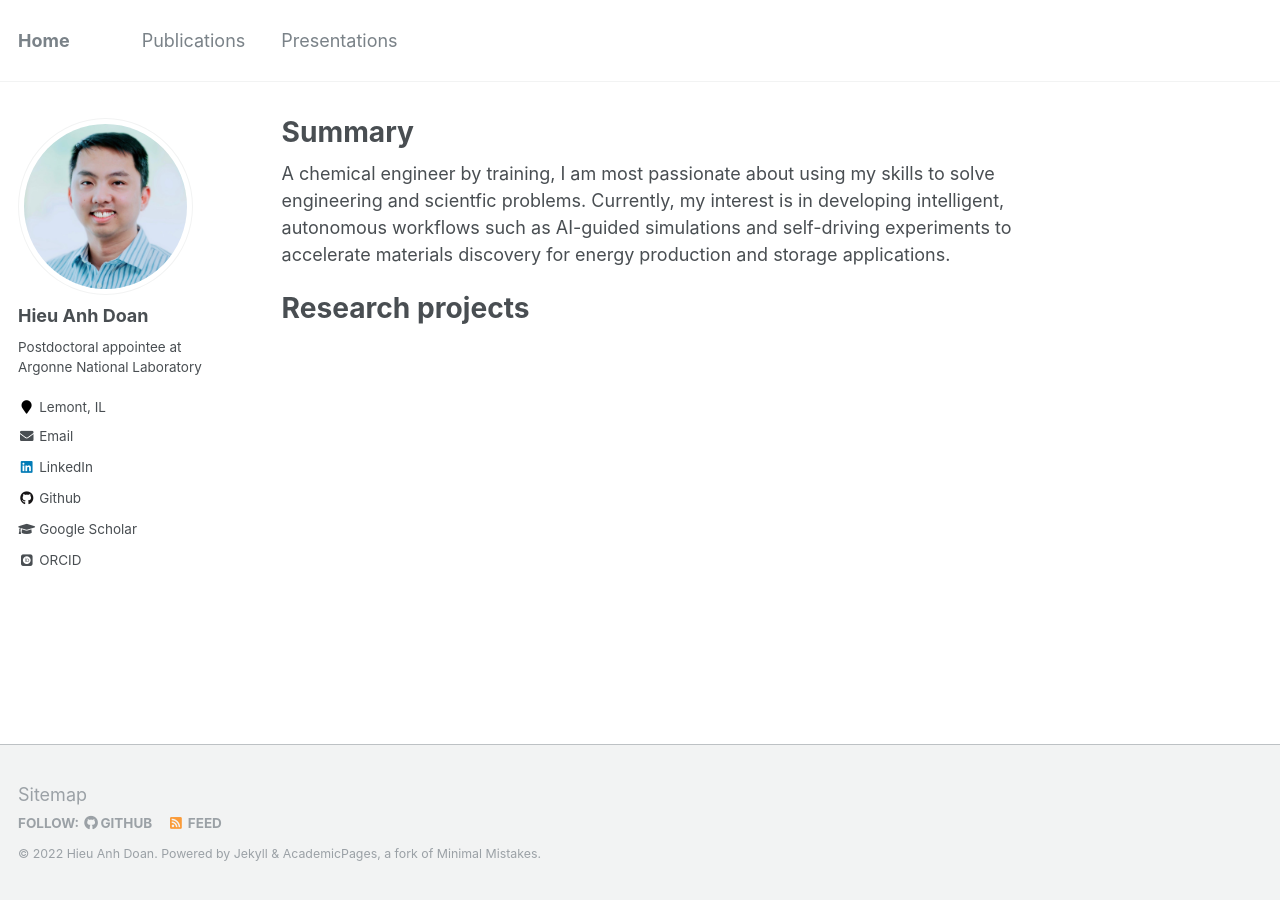
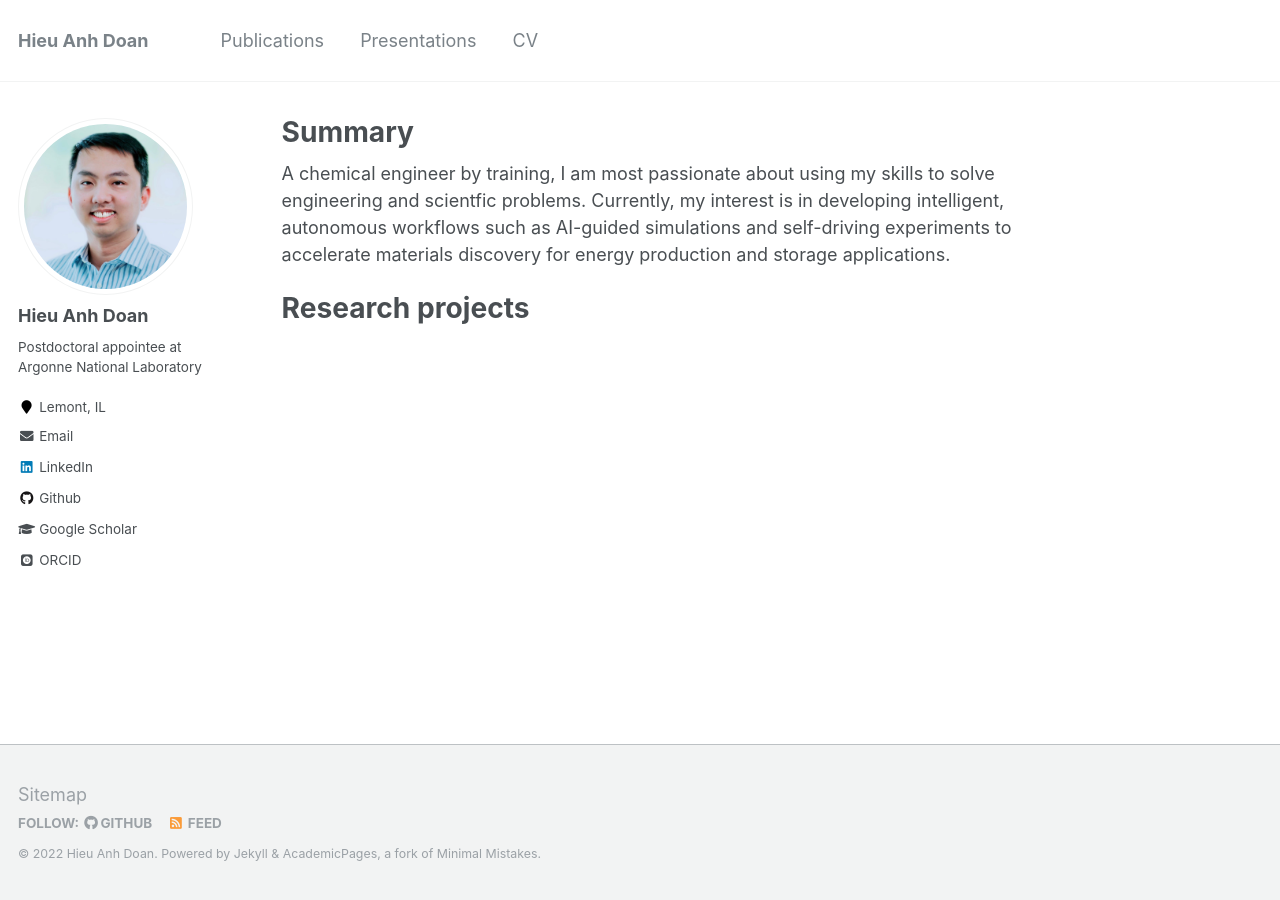
Before and after one commit to hieuadoan/hieuadoan.github.io, a Jekyll site: the page built from _pages/about.md, in a window 1280 px wide. Built offline with Jekyll 4.4.1, drawn with Linux system fonts in a browser that asks for light colours; some web fonts are replaced.

Commit message:
minor change

```diff
--- a/_config.yml
+++ b/_config.yml
@@ -7,7 +7,7 @@
 
 # Site Settings
 locale                   : "en-US"
-title                    : "Home"
+title                    : "Hieu Anh Doan"
 title_separator          : "-"
 name                     : &name "Hieu Anh Doan"
 description              : &description "personal description"
--- a/_data/navigation.yml
+++ b/_data/navigation.yml
@@ -15,8 +15,8 @@ main:
  # - title: "Blog Posts"
  #   url: /year-archive/
 
- # - title: "CV"
- #   url: /cv/
+  - title: "CV"
+    url: /cv/
 
  # - title: "Guide"
  #   url: /markdown/
```
